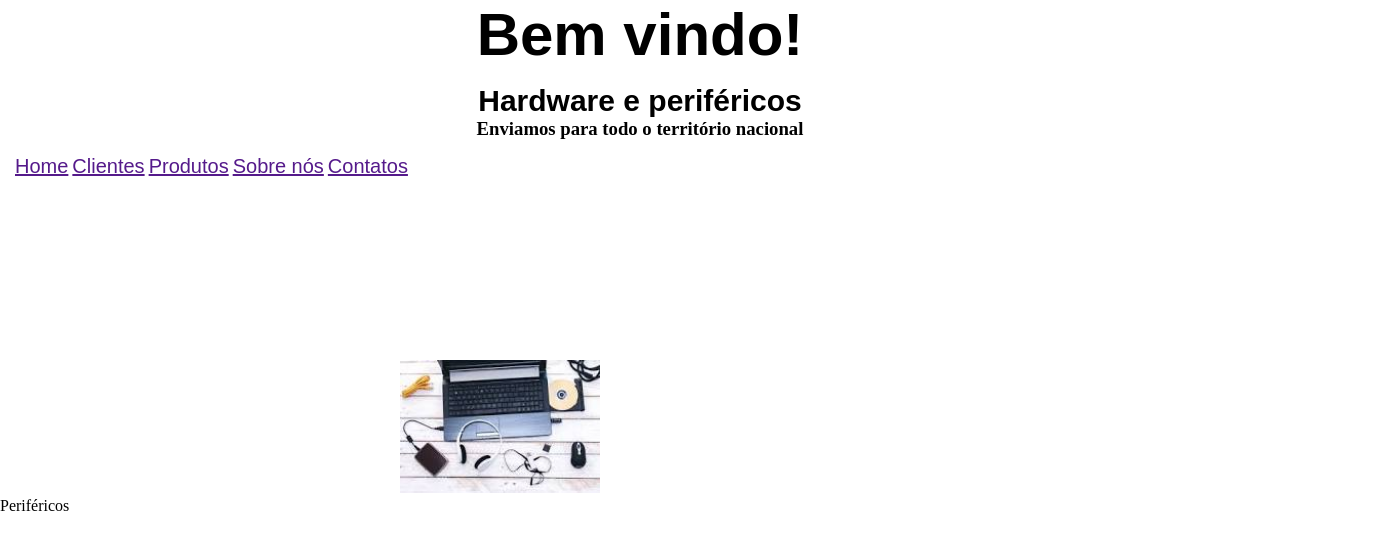
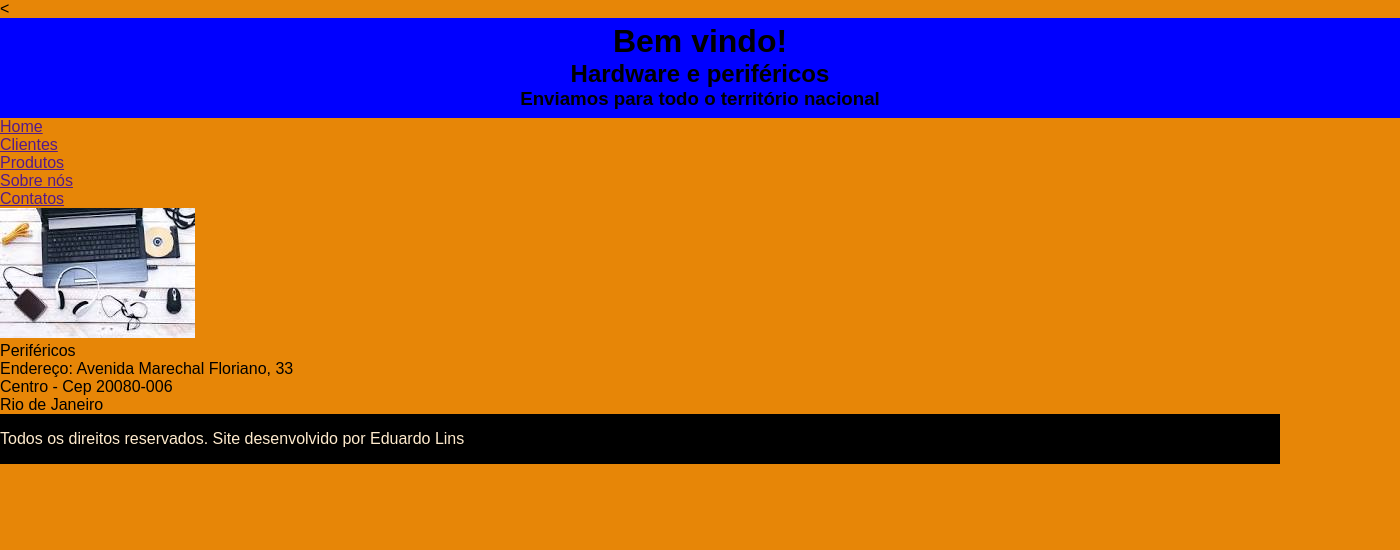
Before and after one commit to Eduardolinsmotta/ProjetoWEB, a plain HTML site: page index.html in a window 1280 px wide. Shown: the whole page, 1400 px wide, since content can reach past the window. Drawn offline with Linux system fonts and the light colour scheme.

Commit message:
Estudo em casa.

```diff
--- a/estilo.css
+++ b/estilo.css
@@ -1,53 +1,77 @@
 *{
-    padding: 0px;
-    margin: 0px;
+    padding: 0;
+    margin: auto;
+    box-sizing: border-box;
 }
 
 :root{
     --cor-de-fundo: rgb(231, 134, 7);
     --cor-secundaria: rgb(255, 255, 255);
-    --cor-azul: rgb(0,0,255);
+    --cor-azul: rgb(0, 0, 255);
     --cor-preto: rgb(0, 0, 0);
-    --cor-laranja-claro: rgb(255, 235, 205);
-}
-h1{
-    font-family: Arial, Helvetica, sans-serif;
-    font-size: 60px;
-    text-align: center;
 }
 
-h2{
+body{
+    font-family: Arial, Helvetica, sans-serif;
+    background-color: var(--cor-de-fundo);
+}
+
+header{
+    background-color: var(--cor-azul);
+    height: 100px;
+    width: 1400px;
+    margin: auto;
+    position: relative;
     text-align: center;
-    margin-top: 15px;
-    font-family: Arial, Helvetica, sans-serif;
-    font-size: 30px;
+    padding-top: 5px;
+}
+
+header nav {
+    width: 1024px;
+    position: absolute;
+    bottom: 0;
+    float: left;
 
 }
 
-h3{
-    text-align: center;
-}
-img{
-    margin-left: 400px;
-    margin-top: 40px;
-    width: 200px;
-    height: auto;
+nav ul li{
+    display: inline-block;
 }
 
 
-header{
+
+
+main{
+    background-color: var(--cor-secundaria);
+    text-align: justify;
+    width: 1024px;
+    margin: auto;
+    padding: 20px;
     position: relative;
-    display: flexbox;
-    height: 150px;
-    width: 1000px;
-    margin: 15px;
-
 }
 
+nav{
+    width: 250px;
+    height: 150px;
+}
 
-li{
-    display: contents;
-    font-size: 20px;
-    font-family: Arial, Helvetica, sans-serif;
+nav ul li a{
+    color: var(--cor-secundaria);
+    padding: 10px;
+    text-decoration: none;
+    text-transform: bold;
+    text-align: 6s;
+}
 
+footer{
+    height: 50px;
+    line-height: 50px;
+    background-color: black;
+    color:blanchedalmond;
+    clear: both;
 }
+
+.divisaoColuna{
+    float: left;
+    width: 100%;
+}
--- a/index.html
+++ b/index.html
@@ -1,34 +1,30 @@
 <!DOCTYPE html>
 <html lang="pt-br">
+
+<body>
 <head>
     <meta charset="UTF-8">
     <meta http-equiv="X-UA-Compatible" content="IE=edge">
+    <title>document</title>
     <meta name="viewport" content="width=device-width, initial-scale=1.0">
-    <link rel="stylesheet" href="estilo.css"
+    <link rel="stylesheet" href="estilo.css">
 
 
+<<header>
+    <h1>Bem vindo!</h1>
+<h2>Hardware e periféricos</h2>
+ <h3>Enviamos para todo o território nacional</h3>
 
-    title>
+ <div class="divisaoColuna">
 
 
-</tile>
-<h1>Bem vindo!</h1>
-<h2>Hardware e periféricos</h2>
- <h3>Enviamos para todo o território nacional</h3>
 
 </head>
 
 <nav>
 
-    <section class="menu">
-</nav>
 
-
-
-<body>
-
-<header>
-</nav>
+</header>
 
 <ul>
 
@@ -44,21 +40,24 @@
 
 </nav>
 
-</header>
-<figure class="foto-legenda">
+
+</aside>
 <img src="perifericos.jpg">
 <figcaption>Periféricos</figcaption>
+</figure>
 
-</figure>
+<p>
+Endereço: Avenida Marechal Floriano, 33<br>
+Centro - Cep 20080-006<br>
+Rio de Janeiro <br>
+</p>
 
 
 
 
 
+
+<footer>Todos os direitos reservados. Site desenvolvido por Eduardo Lins </footer>
 </body>
 
-
-
-
-
 </html>
```
